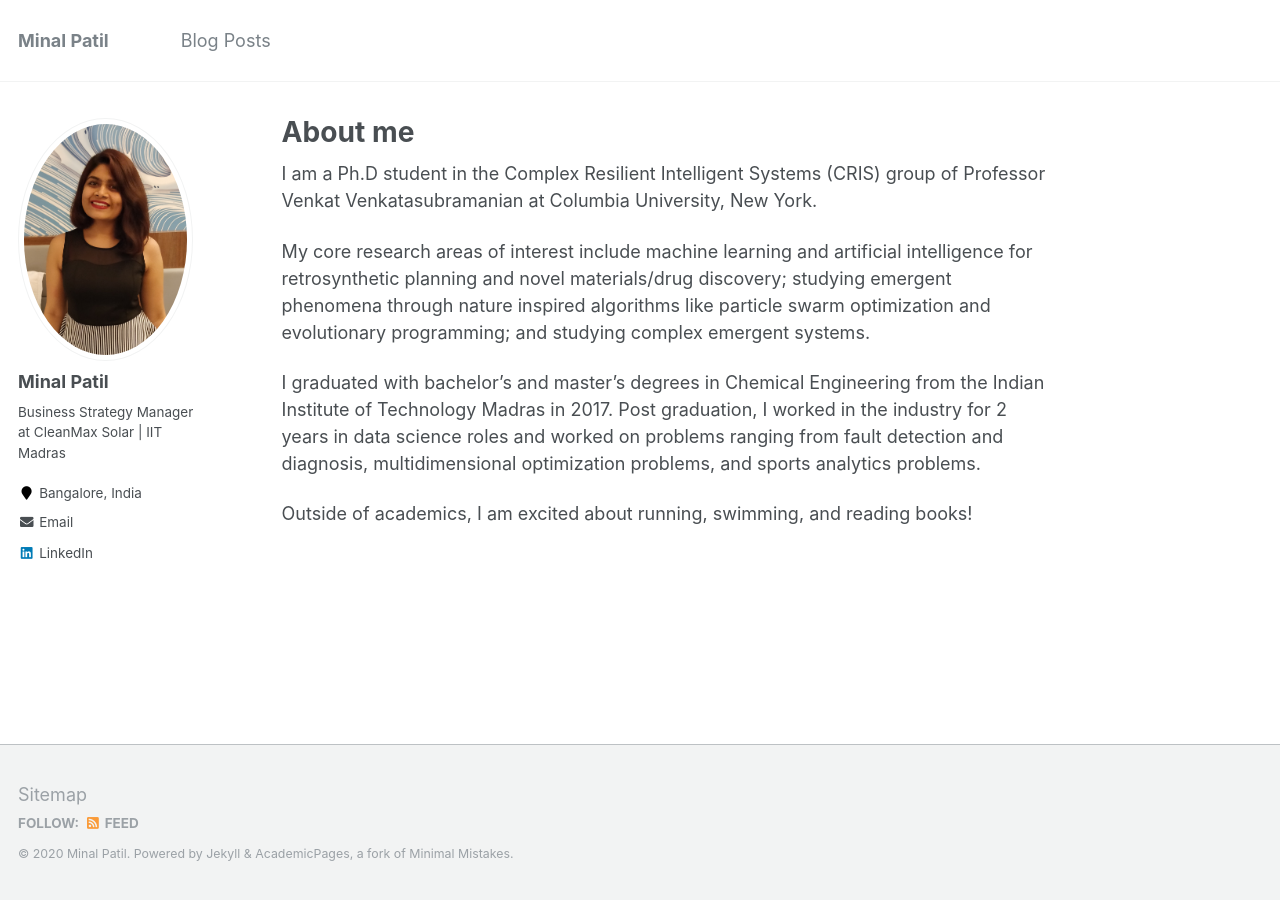
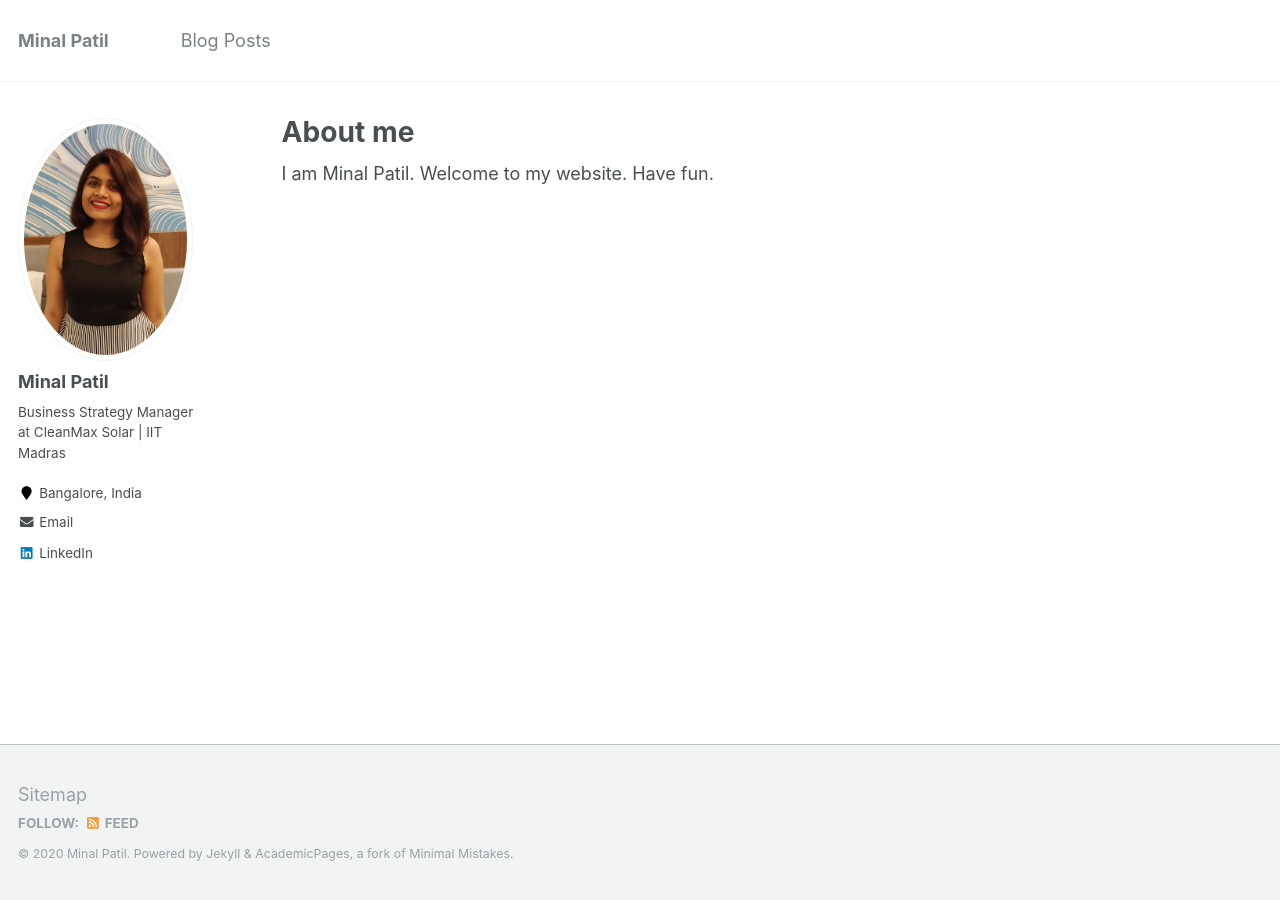
Before and after one commit to minalp22/minalp22.github.io, a Jekyll site: the page built from _pages/about.md, in a window 1280 px wide. Built offline with Jekyll 4.4.1, drawn with Linux system fonts in a browser that asks for light colours.

Commit message:
Update about.md
Need to update further

```diff
--- a/_pages/about.md
+++ b/_pages/about.md
@@ -8,10 +8,4 @@ redirect_from:
   - /about.html
 ---
 
-I am a Ph.D student in the Complex Resilient Intelligent Systems (CRIS) group of Professor Venkat Venkatasubramanian at Columbia University, New York.
-
-My core research areas of interest include machine learning and artificial intelligence for retrosynthetic planning and novel materials/drug discovery; studying emergent phenomena through nature inspired algorithms like particle swarm optimization and evolutionary programming; and studying complex emergent systems.
-
-I graduated with bachelor's and master's degrees in Chemical Engineering from the Indian Institute of Technology Madras in 2017. Post graduation, I worked in the industry for 2 years in data science roles and worked on problems ranging from fault detection and diagnosis, multidimensional optimization problems, and sports analytics problems.
-
-Outside of academics, I am excited about running, swimming, and reading books!
+I am Minal Patil. Welcome to my website. Have fun.
```
